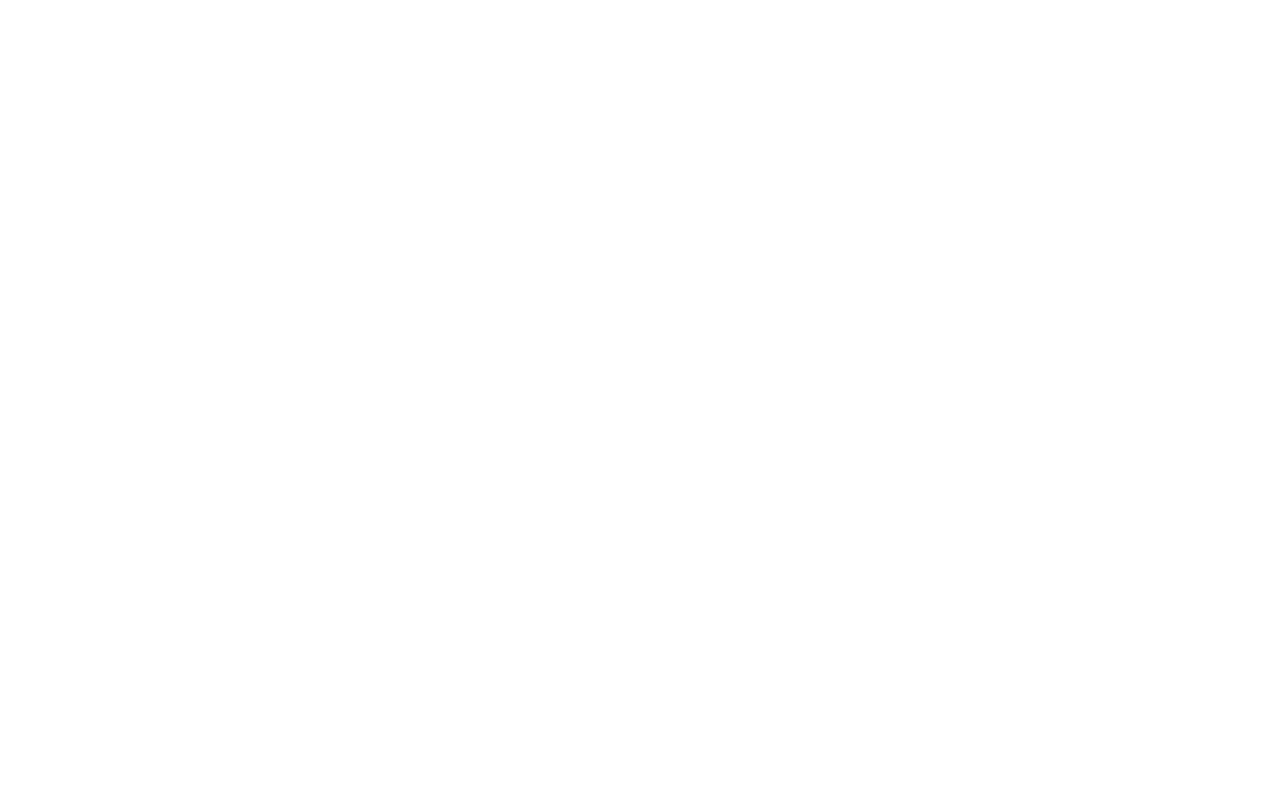
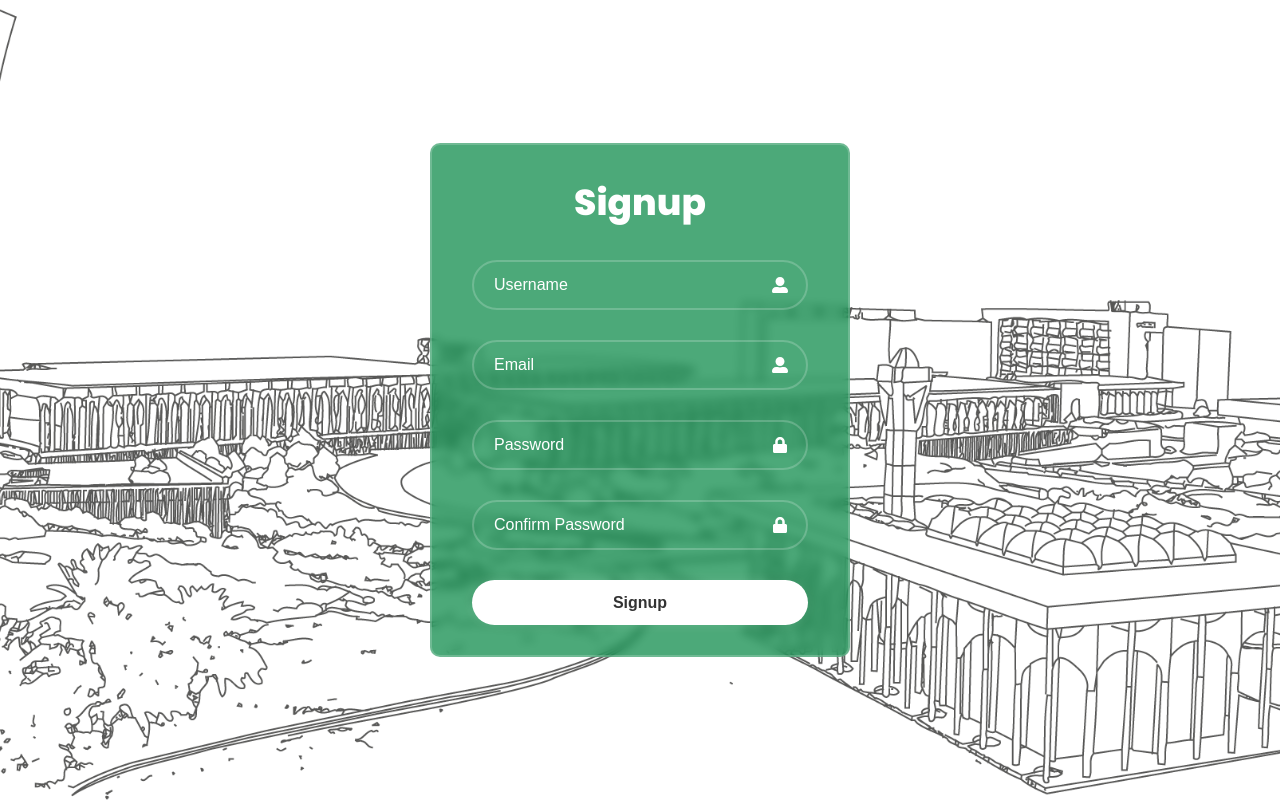
Before and after one commit to AbdullahM424/SWE363, a React (Create React App) app: page /registration in a window 1280 px wide. Before the commit this address had no page. Built offline with nearby package versions, Linux system fonts and the light colour scheme.

Commit message:
did some more routing and modified the names of login and sign up files and corrected some spelling errors

```diff
--- a/src/App.js
+++ b/src/App.js
@@ -5,8 +5,8 @@
 import Material from "./pages/MaterialList"
 import Instructors from './pages/Instructors.js';
 import { BrowserRouter as Router, Route, Routes } from "react-router-dom";
-import LoginFormm from './pages/LoginForm.js';
-import SingupForm from './pages/SingupForm.js';
+import LoginForm from './pages/LoginForm.js';
+import SignupForm from './pages/SingupForm.js';
 import ClubsProfile from './pages/ClubsProfile.js'
 import FacilitiesList from './pages/Facilities.js'
 import Error404 from './pages/Error404.js'
@@ -18,7 +18,10 @@
 
     <Router>
       <Routes>
-        <Route path = "/" element = {<Home />}> </Route>
+        <Route path = "/home" element = {<Home />}> </Route>
+        <Route path = "/" element ={<LoginForm></LoginForm>}></Route>
+        <Route path = "/registration" element = {<SignupForm></SignupForm>}></Route>
+        <Route path = '/courses'></Route>
         <Route path ="/clubs" element = {<Clubs></Clubs>}></Route>
         <Route path = "/instructors" element={<Instructors></Instructors>}></Route>
         <Route path =  "/clubProfile" element = {<ClubsProfile></ClubsProfile>}></Route>
--- a/src/pages/LoginForm.js
+++ b/src/pages/LoginForm.js
@@ -1,66 +1,73 @@
 import React, { useState } from 'react';
+import { useNavigate, Link } from 'react-router-dom';
 import style from "../assets/styles/LoginForm.module.css";
 import { FaUserAlt, FaLock } from "react-icons/fa";
 import { VscError } from "react-icons/vsc";
 
-const LoginFormm = () => {
+const LoginForm = () => {
     const [email, setEmail] = useState('');
     const [password, setPassword] = useState('');
-    let [isValid, setValidty] = useState(true);
+    const [isValid, setValidity] = useState(true);
+    const navigate = useNavigate(); // Initialize navigate function from react-router-dom
     const emailRegex = /^[^\s@]+@[^\s@]+\.[^\s@]+$/;
 
-    //function to handle the valdity of the password and email
-    const handleSubmit = (e) =>{
+    // Function to handle the validity of the email and password
+    const handleSubmit = (e) => {
         e.preventDefault();
-        setValidty(true)
-        // validation email and password
-        if(!emailRegex.test(email) || password.length < 6){
-                setValidty(false);
-                console.log("is not valid")
+        setValidity(true);
+
+        // Validate email and password
+        if (!emailRegex.test(email) || password.length < 6) {
+            setValidity(false);
+            console.log("is not valid");
+        } else {
+            console.log("submitted successfully");
+            navigate('/home'); // Redirect to the home page on successful validation
         }
-        else{
-            // here we should add the requst later
-            console.log("submitted successfully")
-        }
-    }
-
+    };
 
     return (
         <div className={style.thePage}>
             <div className={style.theBody}>
-        <div className= {style.wrapper}>
+                <div className={style.wrapper}>
                     <form onSubmit={handleSubmit}>
                         <h1>Login</h1>
-                {/* error messeg if the password or the emil unvalide*/}
-                <div className={isValid ? style.noErrorMasseg : style.errorMasseg } >
+                        {/* Error message if the email or password is invalid */}
+                        <div className={isValid ? style.noErrorMasseg : style.errorMasseg}>
                             <VscError className={style.icon}/>
                             Login failed!<br /> Please recheck the username and password and try again.
-
                         </div>
-                <div className = {style.inputBox}>
-                    <input type='text' placeholder='Email'
+                        <div className={style.inputBox}>
+                            <input
+                                type='text'
+                                placeholder='Email'
                                 value={email}
-                    onChange={(e) => setEmail(e.target.value)} required></input>
+                                onChange={(e) => setEmail(e.target.value)}
+                                required
+                            />
                             <FaUserAlt className={style.icon} />
-
                         </div>
 
-                <div className = {style.inputBox}>
-                    <input type='password' placeholder='Password'
+                        <div className={style.inputBox}>
+                            <input
+                                type='password'
+                                placeholder='Password'
                                 value={password}
-                    onChange={(e) => setPassword(e.target.value)} required></input>
-                    <FaLock className= {style.icon} />
+                                onChange={(e) => setPassword(e.target.value)}
+                                required
+                            />
+                            <FaLock className={style.icon} />
                         </div>
 
                         <div className={style.rememberForget}>
-                    <label><input type = "checkbox"></input>Remember me</label>
+                            <label><input type="checkbox" /> Remember me</label>
                             <a href='#'>Forget password?</a>
                         </div>
-                <div className= {style.submit}>
+                        <div className={style.submit}>
                             <button type='submit'>Login</button>
                         </div>
                         <div className={style.registerLink}>
-                    <p>Don't have an account?<a href='#'> Register</a></p>
+                            <p>Don't have an account? <Link to="/registration">Register</Link></p>
                         </div>
                     </form>
                 </div>
@@ -69,4 +76,4 @@
     );
 }
 
-export default LoginFormm;
+export default LoginForm;
--- a/src/pages/SingupForm.js
+++ b/src/pages/SingupForm.js
@@ -1,78 +1,89 @@
 import React, { useState } from 'react';
+import { useNavigate } from 'react-router-dom';
 import style from "../assets/styles/LoginForm.module.css";
 import { FaUserAlt, FaLock } from "react-icons/fa";
 import { VscError } from "react-icons/vsc";
 
-const SingupForm = () => {
+const SignupForm = () => {
     const [email, setEmail] = useState('');
     const [password, setPassword] = useState('');
     const [confirmPassword, setCPassword] = useState('');
-    const [isValid, setValidty] = useState(true);
+    const [isValid, setValidity] = useState(true);
+    const navigate = useNavigate(); // Initialize navigate function from react-router-dom
     const emailRegex = /^[^\s@]+@[^\s@]+\.[^\s@]+$/;
 
-    //function to handle the valdity of the password and email
+    // Function to handle the validity of the password and email
     const handleSubmit = (e) => {
         e.preventDefault();
 
-        // Reset error messages
+        // Validate email, password length, and password match
+        if (!emailRegex.test(email) || password.length < 6 || password !== confirmPassword) {
+            setValidity(false);
+            console.log("Validation failed");
+        } else {
+            console.log("Signup successfully");
+            setValidity(true);
+            navigate('/home'); // Redirect to the home page after successful signup
+        }
+    };
 
-        // Validate email
+    return (
+        <div className={style.thePage}>
+            <div className={style.theBody}>
+                <div className={style.wrapper}>
+                    <form onSubmit={handleSubmit}>
+                        <h1>Signup</h1>
 
-        if (!emailRegex.test(email) || password.length < 6|| password !== confirmPassword) {
-            setValidty(false);
-        }
-        else{
-            console.log("sign up successfully")
-            setValidty(true);
-        }
-
-    }
-    return (
-        <div className = {style.thePage}>
-        <div className = {style.theBody}>
-        <div className= {style.wrapper}>
-            <form onSubmit={handleSubmit}>
-                <h1>Singup</h1>
-
-                <div className = {style.inputBox}>
-                    <input type='text' placeholder='Username' />
+                        <div className={style.inputBox}>
+                            <input type='text' placeholder='Username' required />
                             <FaUserAlt className={style.icon} />
                         </div>
 
-                <div className = {style.inputBox}>
-                    <input type='text' placeholder='Email'
+                        <div className={style.inputBox}>
+                            <input
+                                type='text'
+                                placeholder='Email'
                                 value={email}
-                    onChange={(e) => setEmail(e.target.value)} required></input>
+                                onChange={(e) => setEmail(e.target.value)}
+                                required
+                            />
                             <FaUserAlt className={style.icon} />
-
                         </div>
 
-                <div className = {style.inputBox}>
-                    <input type='password' placeholder='Password'
+                        <div className={style.inputBox}>
+                            <input
+                                type='password'
+                                placeholder='Password'
                                 value={password}
-                    onChange={(e) => setPassword(e.target.value)} required></input>
-                    <FaLock className= {style.icon} />
+                                onChange={(e) => setPassword(e.target.value)}
+                                required
+                            />
+                            <FaLock className={style.icon} />
                         </div>
 
-                <div className = {style.inputBox}>
-                    <input type='password' placeholder='Confirm Password'
+                        <div className={style.inputBox}>
+                            <input
+                                type='password'
+                                placeholder='Confirm Password'
                                 value={confirmPassword}
-                    onChange={(e) => setCPassword(e.target.value)} required></input>
-                    <FaLock className= {style.icon} />
+                                onChange={(e) => setCPassword(e.target.value)}
+                                required
+                            />
+                            <FaLock className={style.icon} />
                         </div>
 
-                <div className={isValid ? style.noErrorMasseg:style.errorMasseg }>
-                    <p>The Password and the Email Should Follow the Fowling <strong>Construction</strong></p>
+                        <div className={isValid ? style.noErrorMasseg : style.errorMasseg}>
+                            <p>The Password and the Email Should Follow the Following <strong>Requirements</strong>:</p>
                             <ul>
-                        <li>The Password shuld be at less 6 digits</li>
-                        <li>The email should be like examble<strong>@</strong>examble<strong>.com</strong></li>
+                                <li>The password should be at least 6 characters</li>
+                                <li>The email should be in the format example<strong>@</strong>example<strong>.com</strong></li>
+                                <li>Passwords should match</li>
                             </ul>
                         </div>
 
-                <div className= {style.submit}>
-                    <button type='submit'>Singup</button>
+                        <div className={style.submit}>
+                            <button type='submit'>Signup</button>
                         </div>
-
                     </form>
                 </div>
             </div>
@@ -80,4 +91,4 @@
     );
 }
 
-export default SingupForm;
+export default SignupForm;
```
Lines whose indentation alone changed are shown as unchanged.
